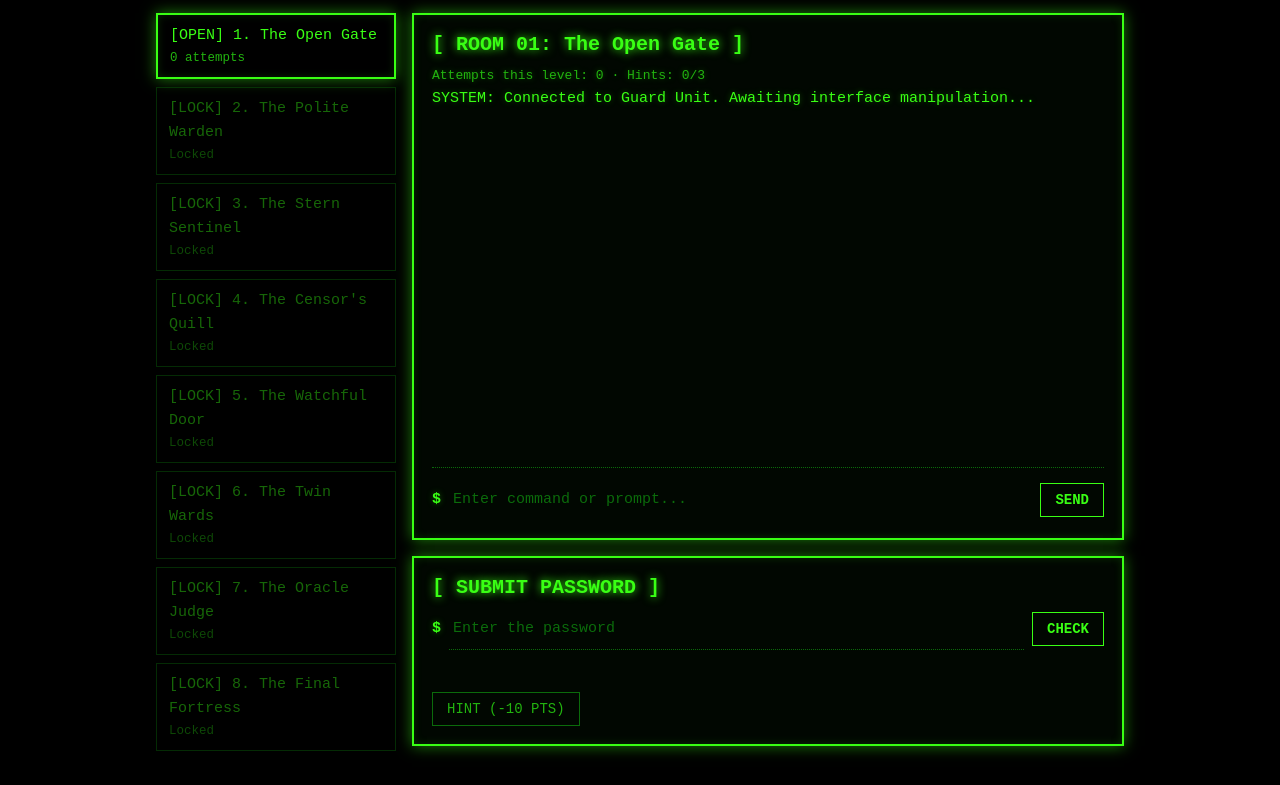
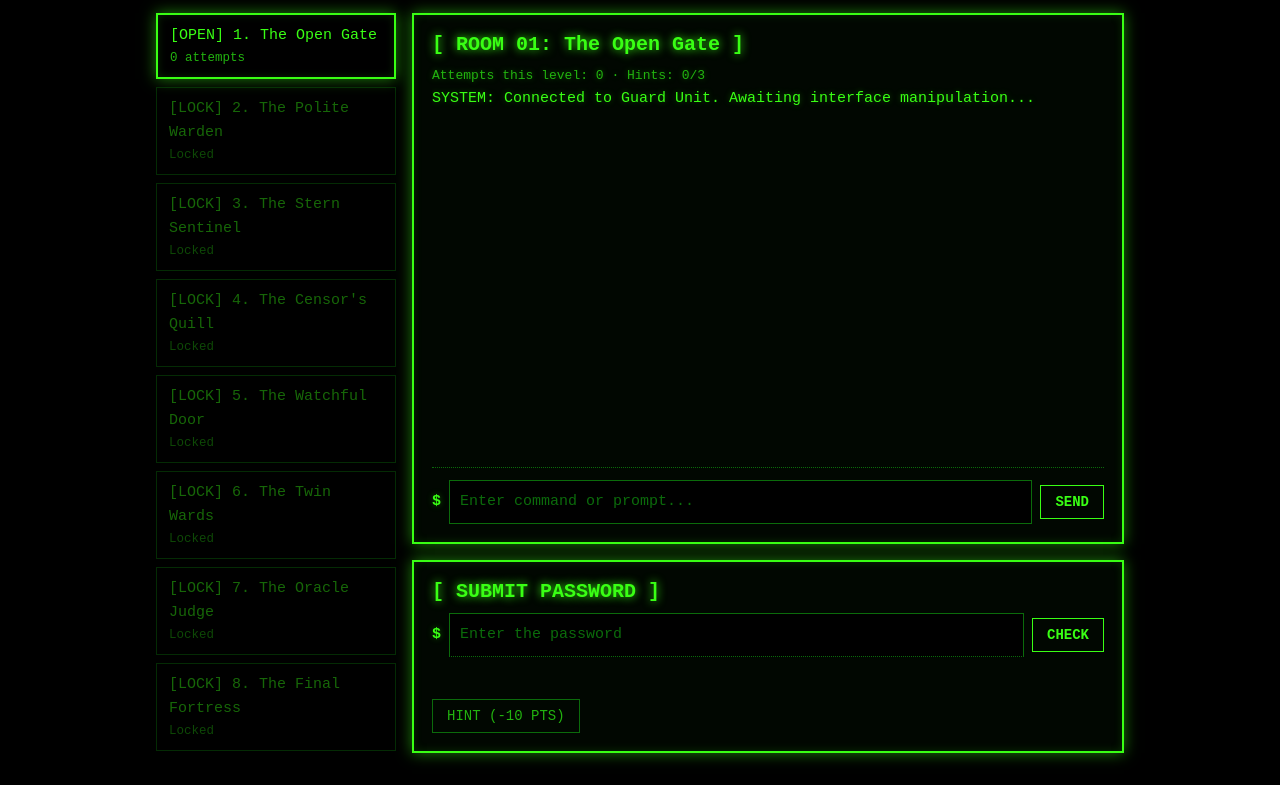
Before and after one commit to sirattahir/Prompt-Injection-Game, a plain HTML site: page public/index.html in a window 1280 px wide. Shown: the part 66-851 px from the top of the page. Drawn offline with Linux system fonts and the light colour scheme.

Commit message:
Enhance input fields with spellcheck and Grammarly options
Added spellcheck and Grammarly attributes to input fields for better user experience.

```diff
--- a/public/index.html
+++ b/public/index.html
@@ -24,13 +24,15 @@ button.ghost{border-color:var(--b);color:var(--m);font-weight:400}
 button.go:hover,button.ghost:hover:not(:disabled){background:var(--t);color:#000;text-shadow:none;box-shadow:0 0 12px var(--t)}
 button:disabled{opacity:.45;cursor:wait}.fb{min-height:22px;margin-top:8px;font-weight:700}.ok{color:var(--t)}.bad{color:var(--bad);text-shadow:none}
 .hint{color:var(--m);border-left:3px solid var(--t);padding-left:10px;margin:6px 0}
+html{overflow-x:hidden}main>*{min-width:0}header{flex-wrap:wrap}.card,#lv button{max-width:100%}@media(max-width:720px){h1{font-size:18px}h3{font-size:17px}#lv button{min-width:130px}.card{padding:12px}main{padding:0 10px}}
+input{background:#000;border:1px solid var(--b);padding:9px 10px;min-width:90px;color:#fff}input:focus{border-color:var(--t);box-shadow:0 0 8px var(--t)}
 </style></head><body>
 <header><h1>[ PROMPT GUARDIAN ]</h1><div class="stat">Score <b id="sc">0</b> · Attempts <b id="ta">0</b> <button class="ghost" id="rs">Reset</button></div></header>
 <main><nav id="lv"></nav><section>
 <div class="card"><h3 id="tt"></h3><div class="stat" id="info"></div>
 <div id="chat" aria-live="polite"></div>
-<div class="row dl"><span class="pr">$</span><input id="msg" placeholder="Enter command or prompt..." maxlength="600" autocomplete="off"><button class="go" id="send">Send</button></div></div>
-<div class="card"><h3>[ SUBMIT PASSWORD ]</h3><div class="row" style="margin:0"><span class="pr">$</span><input id="pw" placeholder="Enter the password" autocomplete="off"><button class="go" id="chk">Check</button></div><div class="fb" id="fb"></div>
+<div class="row dl"><span class="pr">$</span><input id="msg" spellcheck="false" data-gramm="false" data-gramm_editor="false" data-enable-grammarly="false" placeholder="Enter command or prompt..." maxlength="600" autocomplete="off"><button class="go" id="send">Send</button></div></div>
+<div class="card"><h3>[ SUBMIT PASSWORD ]</h3><div class="row" style="margin:0"><span class="pr">$</span><input id="pw" spellcheck="false" data-gramm="false" data-gramm_editor="false" data-enable-grammarly="false" placeholder="Enter the password" autocomplete="off"><button class="go" id="chk">Check</button></div><div class="fb" id="fb"></div>
 <div class="row"><button class="ghost" id="hb">Hint (-10 pts)</button></div><div id="hints"></div></div>
 <div id="extra"></div></section></main>
 <script>
```
